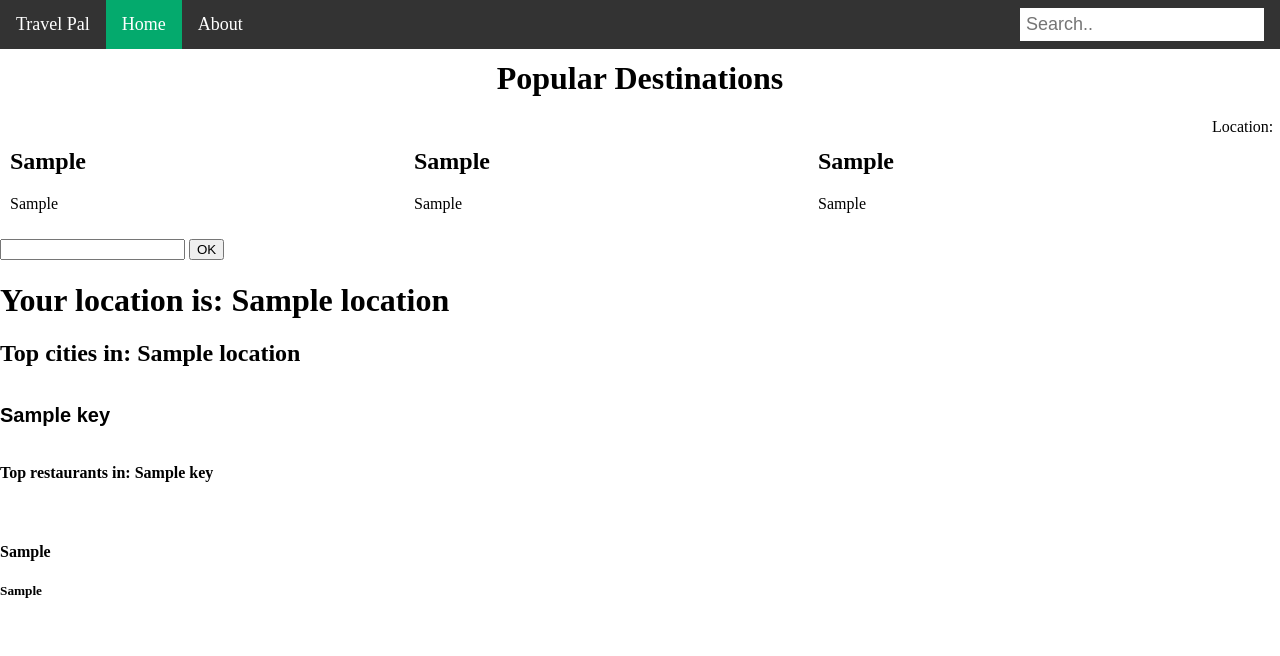
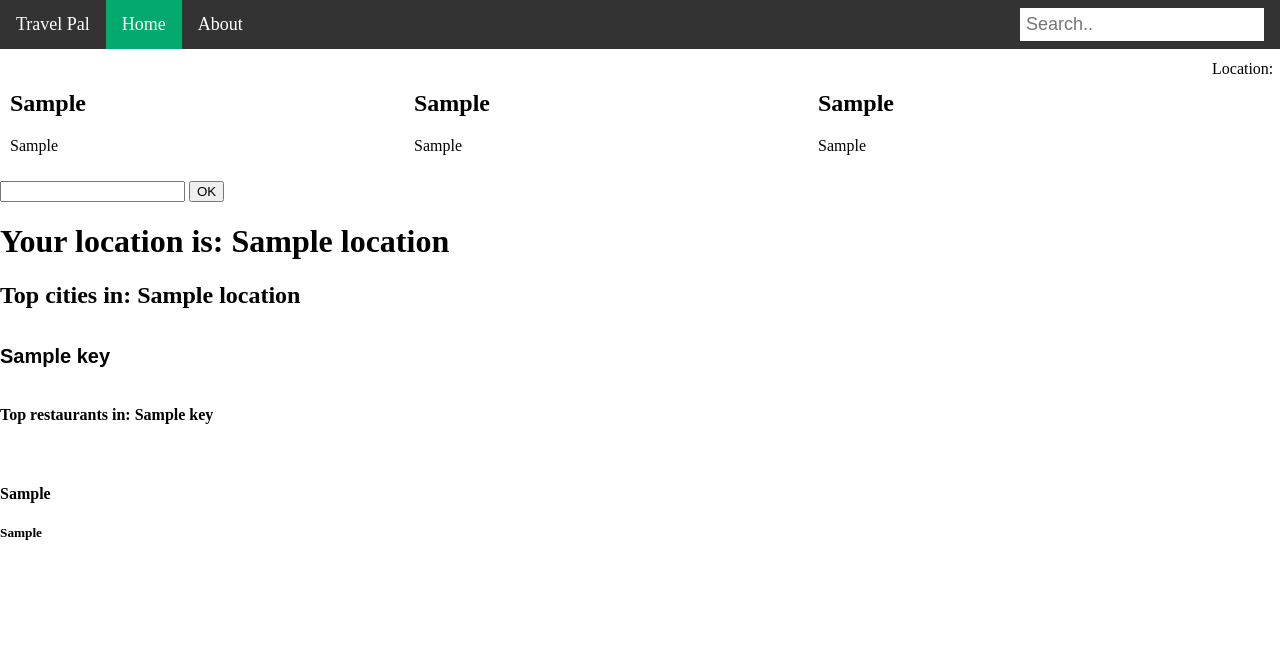
Before and after one commit to cdmillin/capstoneproject, a Django app: template templates/home.html in a window 1280 px wide. Shown: the top 656 px of the page. Run offline with Django 3.2, Linux system fonts and the light colour scheme; the template is opened without the code that fills it: most values are stand-ins (such as "Sample title", 1, 10 or a date in 2020).

```diff
--- a/templates/home.html
+++ b/templates/home.html
@@ -28,7 +28,7 @@
     <li><a href="about">About</a></li>
     <li><input type="text" placeholder="Search.." ></li>
 </ul>
-        <h1 align="center">Popular Destinations</h1>
+        {# <h1 align="center">Popular Destinations</h1> #}
 
     <div class="column">
       <h2>{{ location1 }}</h2>
```
